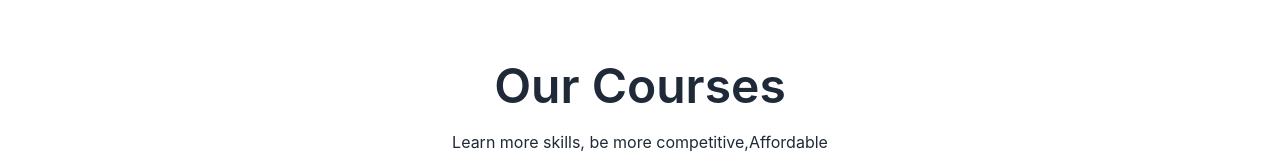
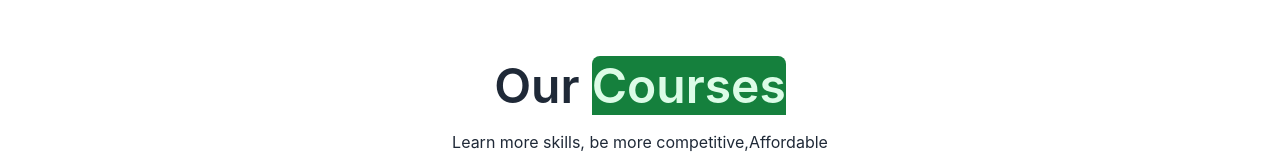
Before and after one commit to almahmud624/courstad-client, a React (Create React App) app: page / in a window 1280 px wide. Shown: the part 496-653 px from the top of the page. Built offline with nearby package versions, Linux system fonts and the light colour scheme; no server answers.

Commit message:
initial changes check

```diff
--- a/src/Pages/Home/Home.js
+++ b/src/Pages/Home/Home.js
@@ -51,7 +51,10 @@ const Home = () => {
       <section className="dark:bg-gray-800 bg-white pt-16">
         <div className="">
           <h1 className="text-center text-3xl md:text-5xl font-semibold dark:text-gray-200 text-gray-800">
-            Our Courses
+            Our{" "}
+            <span className="bg-green-700 text-green-100 rounded-t-lg">
+              Courses
+            </span>
           </h1>
           <p className="text-center my-3 text-sm md:text-base md:my-5 dark:text-gray-400 text-gray-800 max-w-sm m-auto ">
             Learn more skills, be more competitive,Affordable online courses for
```
